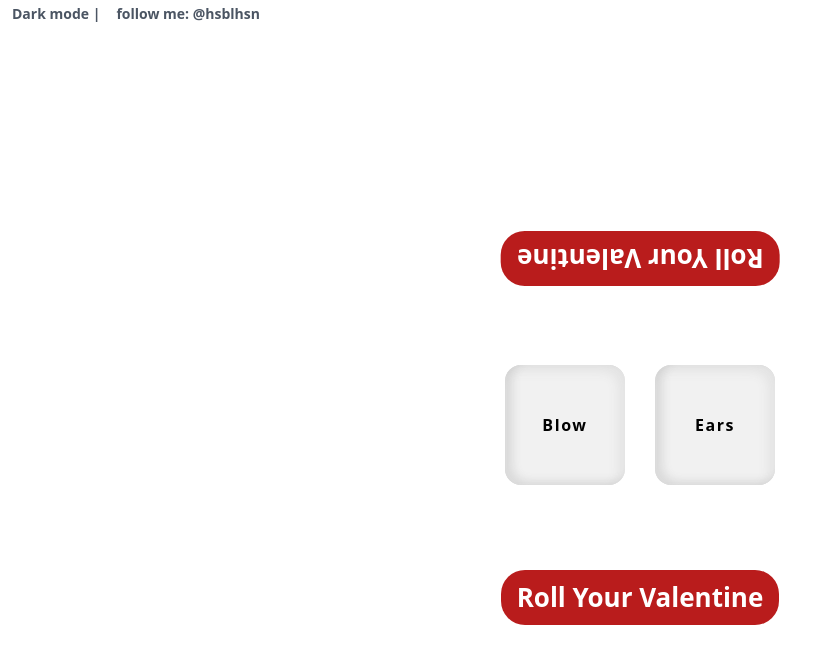
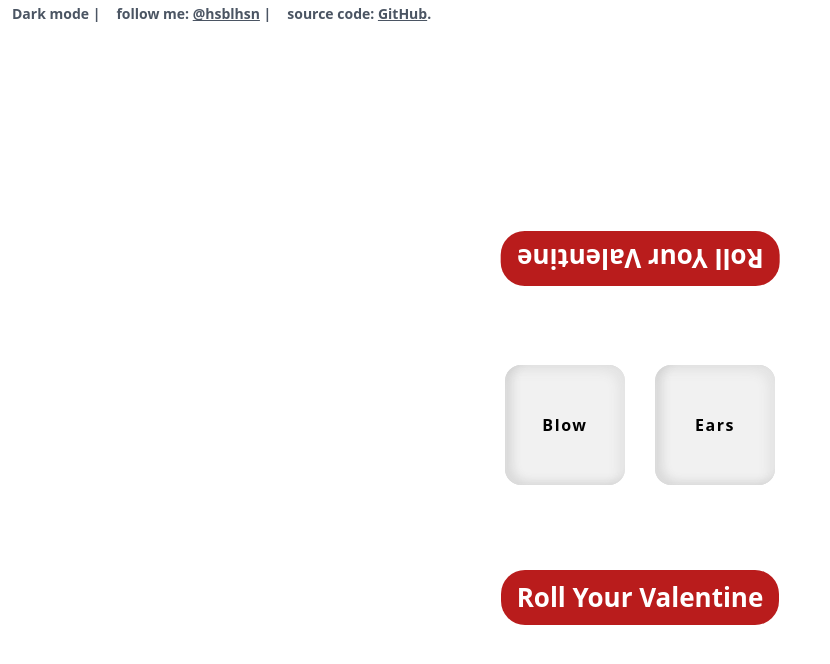
Before and after one commit to hsblhsn/valendice, a React (Vite) app: page / in a window 1280 px wide. Shown: the top 664 px of the page, without its empty margins (0-830 px from the left). Built offline with nearby package versions, Linux system fonts and the light colour scheme.

Commit message:
feat: add link for source code repo.

```diff
--- a/src/App.tsx
+++ b/src/App.tsx
@@ -41,16 +41,19 @@ function App() {
             {darkMode ? 'Light mode' : 'Dark mode'}
             {' | '}
           </span>
-          <span
-            className="text-sm font-semibold px-2"
-            onClick={() => {
-              setDarkMode(!darkMode)
-            }}
-          >
+          <span className="text-sm font-semibold px-2">
             follow me:{' '}
-            <a href="https://instagram.com/hsblhsn" target="_blank">
+            <a href="https://instagram.com/hsblhsn" target="_blank" className="underline">
               @hsblhsn
             </a>
+            {' | '}
+          </span>
+          <span className="text-sm font-semibold px-2">
+            source code:{' '}
+            <a href="https://github.com/hsblhsn/valendice" target="_blank" className="underline">
+              GitHub
+            </a>
+            .
           </span>
         </div>
         <div className="flex h-screen w-screen bg-inherit">
```
